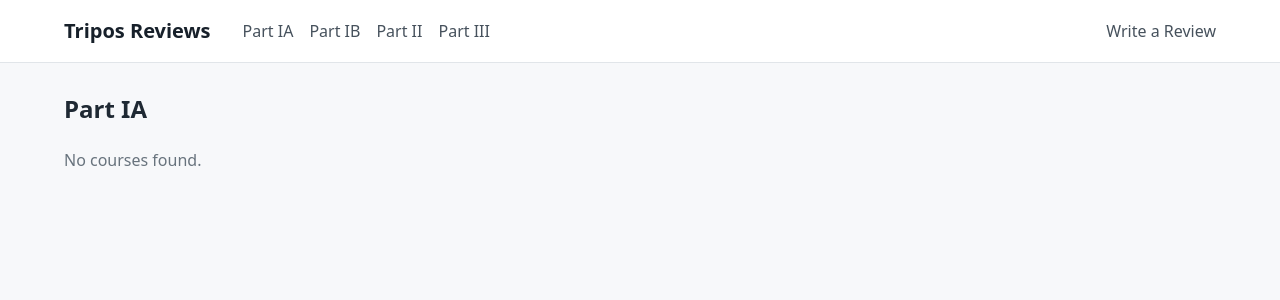
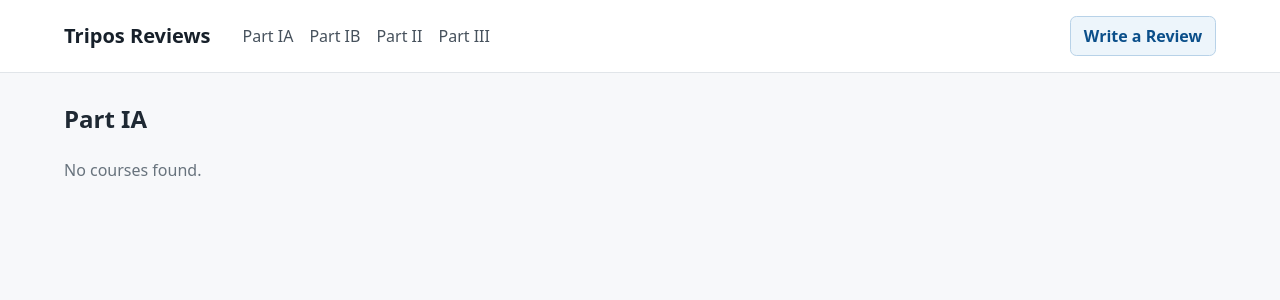
Before and after one commit to jmeng989/course-reviews, a Flask app: page /IA in a window 1280 px wide. Shown: the top 300 px of the page. Run offline with Flask 3, Linux system fonts and the light colour scheme; data that the repository does not hold is empty.

Commit message:
updated write a review button

```diff
--- a/app/static/style.css
+++ b/app/static/style.css
@@ -68,6 +68,23 @@ nav a:focus-visible,
 .site-title:focus-visible {
     color: #0b4f8a;
     text-decoration: underline;
+}
+
+.site-header__review-link {
+    padding: 0.45rem 0.8rem;
+    border: 1px solid #b8d2e8;
+    border-radius: 0.4rem;
+    background: #edf5fb;
+    color: #0b4f8a;
+    font-weight: 600;
+}
+
+.site-header__review-link:hover,
+.site-header__review-link:focus-visible {
+    border-color: #145da0;
+    background: #dcecf8;
+    color: #084475;
+    text-decoration: none;
 }
 
 main {
--- a/app/templates/base.html
+++ b/app/templates/base.html
@@ -21,7 +21,7 @@
                 </div>
                 <nav aria-label="Main navigation">
                     <!-- <a href="{{ url_for('FAQs') }}">FAQs</a> -->
-                    <a href="{{ url_for('new_review') }}">Write a Review</a>
+                    <a class="site-header__review-link" href="{{ url_for('new_review') }}">Write a Review</a>
                 </nav>
             </div>
         </header>
```
